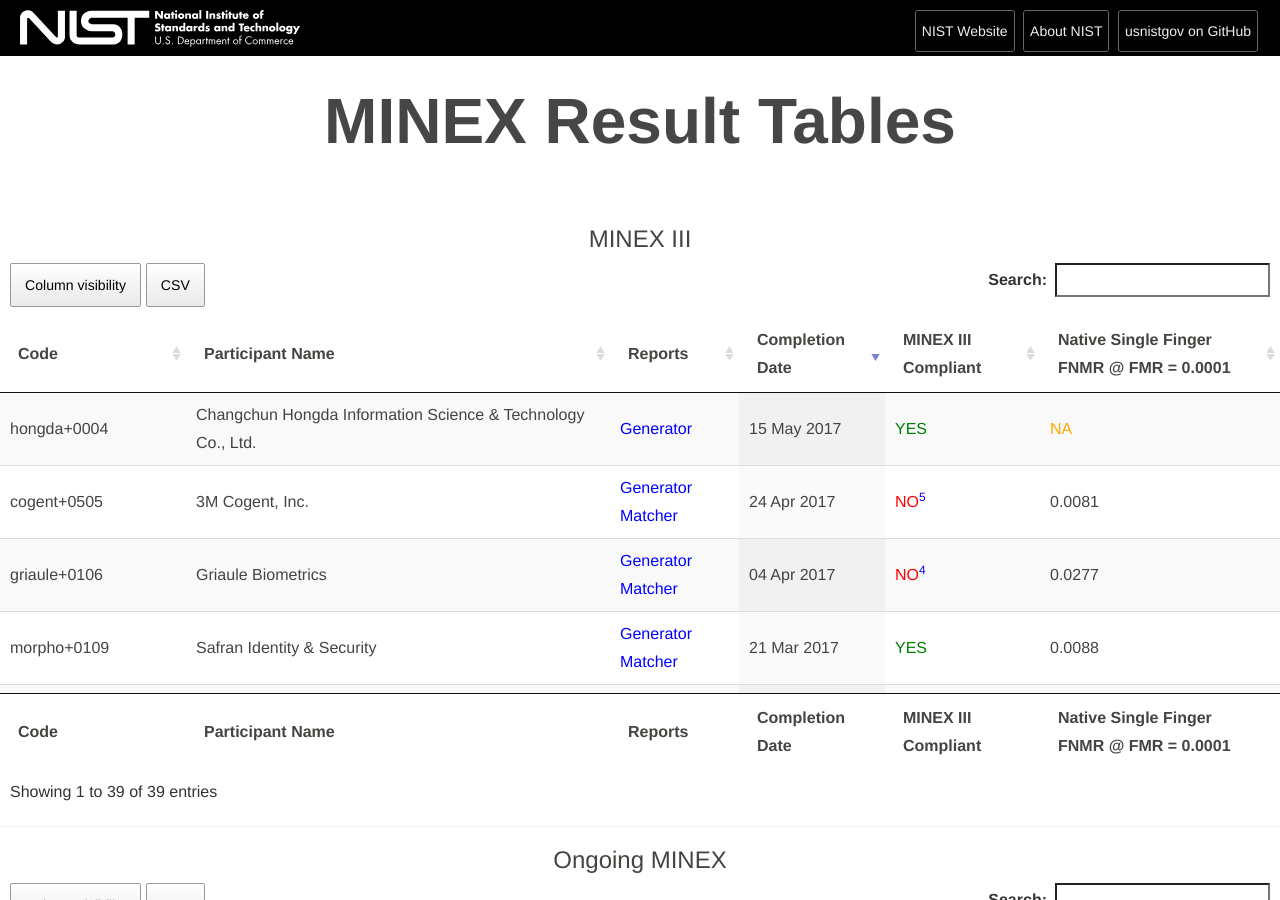
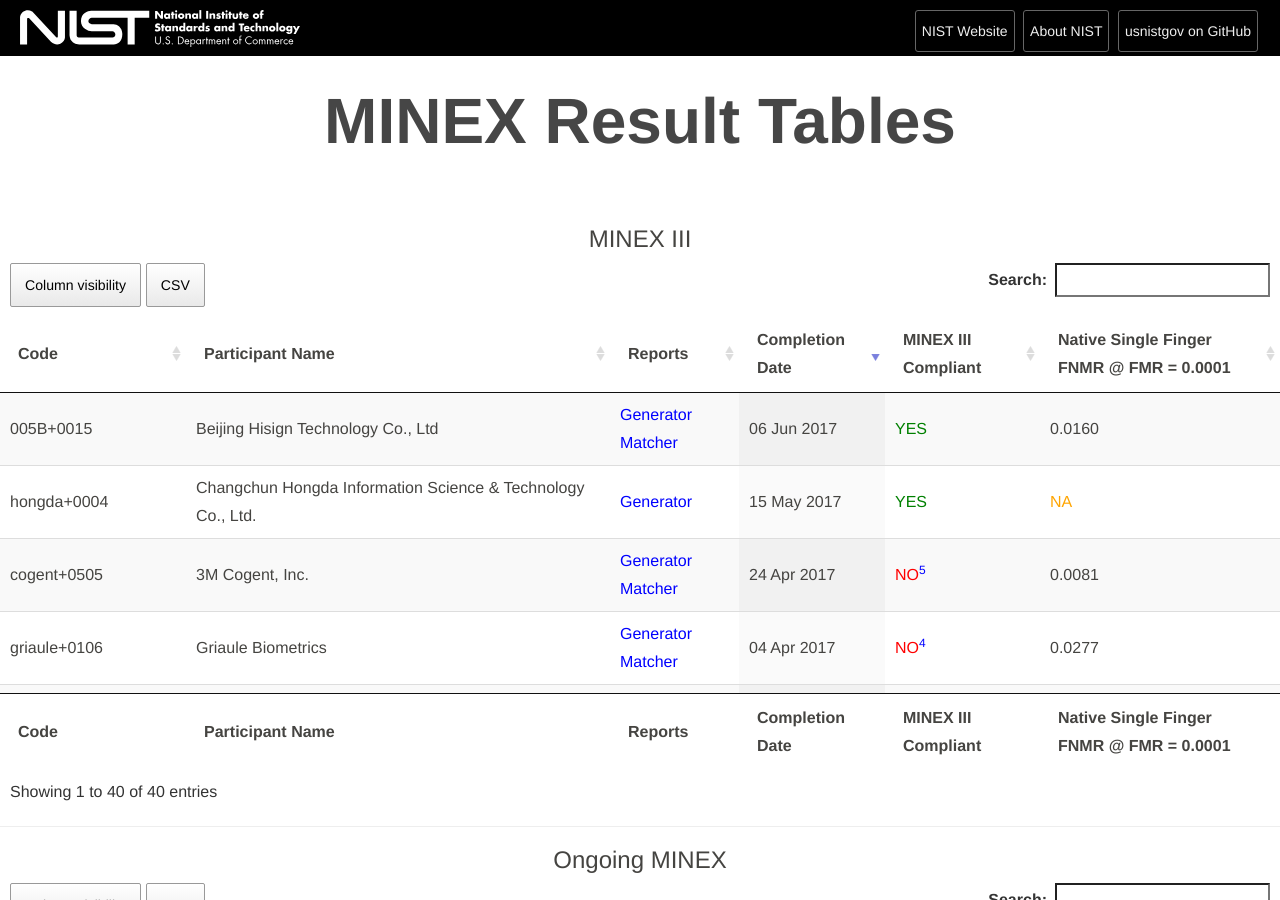
Before and after one commit to usnistgov/minex, a Jekyll site: the page built from results/tables/index.html, in a window 1280 px wide and 900 px high. Built offline with Jekyll 4.4.1, drawn with Linux system fonts in a browser that asks for light colours.

Commit message:
added 005B+0015.

```diff
--- a/_includes/results/minexiii.html
+++ b/_includes/results/minexiii.html
@@ -101,6 +101,26 @@
 			<td class="minex_na">NA</td>
 			<td>005B</td>
 			<td>0012</td>
+			<td class="minex_na">NA</td>
+		</tr>
+		<tr>
+			<td>005B+0015</td>
+			<td>Beijing Hisign Technology Co., Ltd</td>
+			<td><a href="http://nigos.nist.gov:8080/evaluations/minexiii/reportcards/005B+0015_generator_report.pdf">Generator</a> <a href="http://nigos.nist.gov:8080/evaluations/minexiii/reportcards/005B+0015_matcher_report.pdf">Matcher</a></td>
+			<td>06/06/2017</td>
+			<td class="minex_yes">YES</td>
+			<td class="minex_yes">YES</td>
+			<td class="minex_yes">YES</td>
+			<td>0.0160</td>
+			<td>0.00063</td>
+			<td class="minex_yes">YES</td>
+			<td class="minex_yes">YES</td>
+			<td>770</td>
+			<td>005B</td>
+			<td>0015</td>
+			<td class="minex_na">NA</td>
+			<td>005B</td>
+			<td>0015</td>
 			<td class="minex_na">NA</td>
 		</tr>
 		<tr>
```
